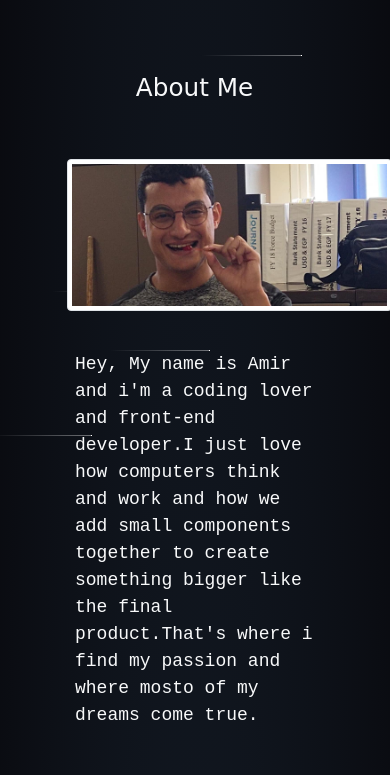
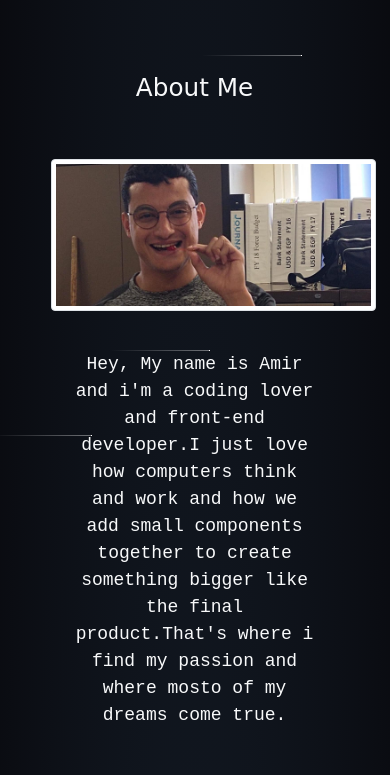
Before and after one commit to Jamyka/amir, a plain HTML site: page index.html in a window 390 px wide. Shown: the part 325-1100 px from the top of the page. Drawn offline with nearby package versions, Linux system fonts and the light colour scheme; a web font is replaced by a local one.

Commit message:
Add files via upload

```diff
--- a/index.html
+++ b/index.html
@@ -49,9 +49,9 @@
         </header>
         <section class="aboutme container pb-5">
             <h2 class="h2 text-light p-5 text-center animate__animated animate__bounceInRight">About Me</h2>
-            <div class="test d-flex flex-row flex-wrap justify-content-between justify-content-sm-center align-items-center">
-                <div class="col-lg-4 col-sm-12 mx-3 animate__animated animate__bounceInLeft animate__delay-1s">
-                <p><img class="img-thumbnail" src="img/1.jpg" alt="Personal-Image"></p>
+            <div class="test d-flex flex-row flex-wrap justify-content-lg-between justify-content-sm-center align-items-center mx-sm-auto">
+                <div class="col-lg-4 col-sm-12 animate__animated animate__bounceInLeft animate__delay-1s">
+                <p><img class="img-thumbnail mx-sm-auto" src="img/1.jpg" alt="Personal-Image"></p>
                 </div>
                 <div class="col-lg-7 col-sm-12 p-4 justify-content-sm-center align-items-center align-content-center text-light animate__animated animate__bounceInRight animate__delay-1s">
                     <p>
--- a/style.css
+++ b/style.css
@@ -63,6 +63,11 @@ p{
     font-family: 'Courier New', Courier, monospace;
     font-size: 18px;
 }
+@media screen and (max-width:500px) {
+    p{
+        text-align: center;
+    }
+}
 
 
 .rightstar {
```
